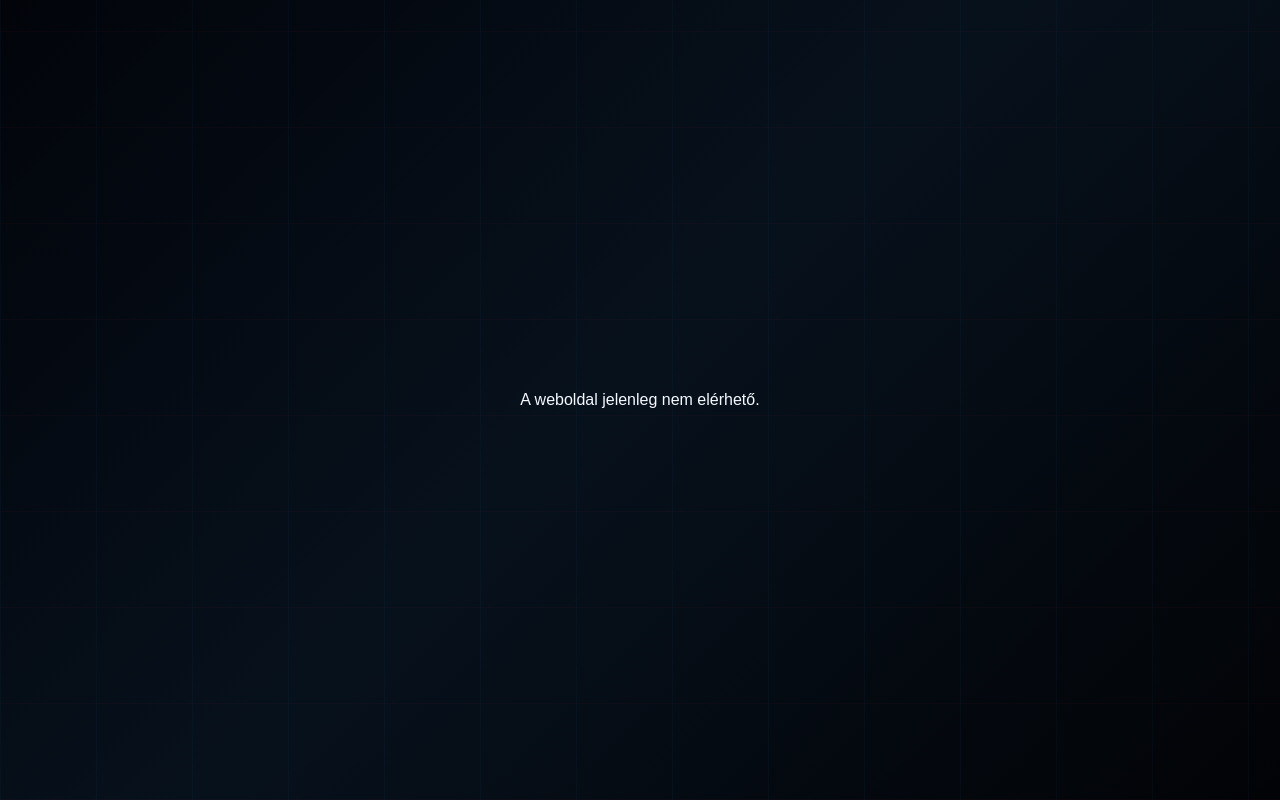
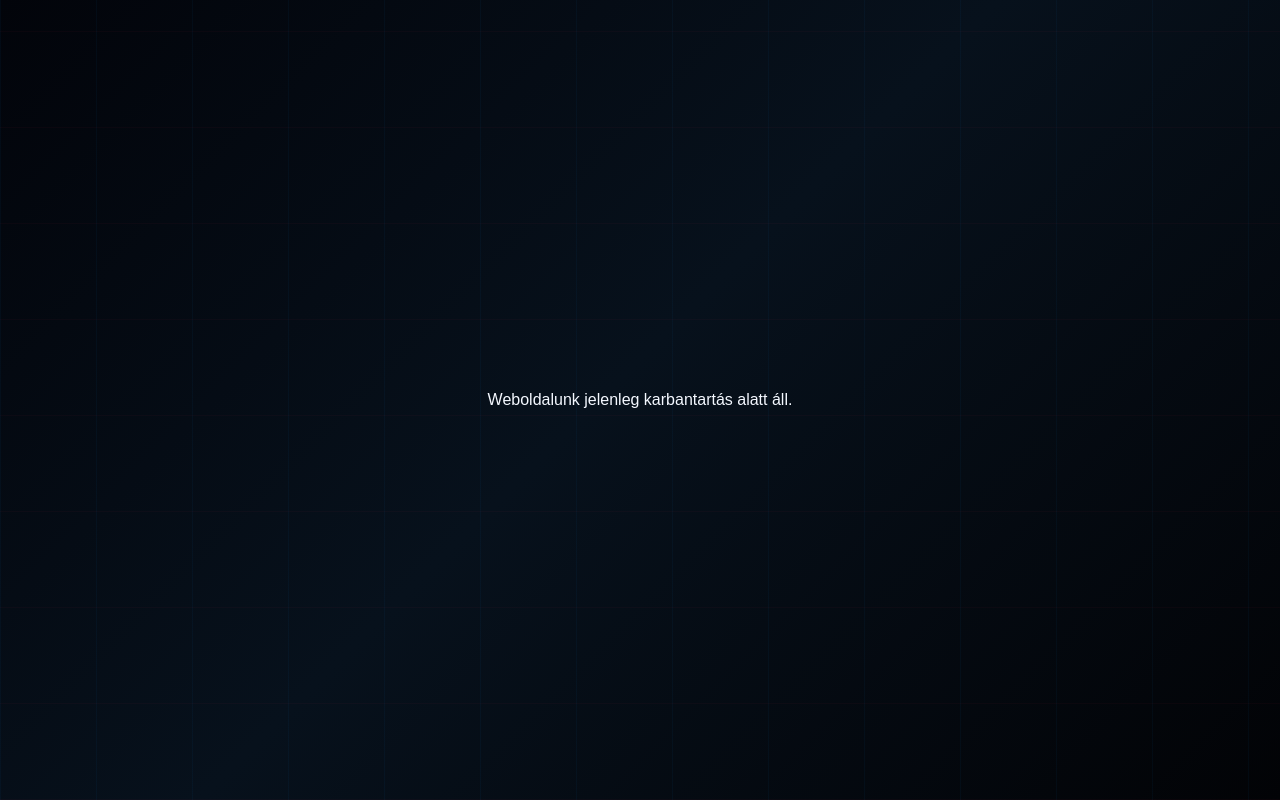
Before and after one commit to asokasa/Gombay_3D, a React (Vite) app in the folder frontend/: page / in a window 1280 px wide. Built offline with nearby package versions, Linux system fonts and the light colour scheme; a web font is replaced by a local one.

Commit message:
Update main.jsx

```diff
--- a/frontend/src/main.jsx
+++ b/frontend/src/main.jsx
@@ -11,7 +11,7 @@ function App() {
       justifyContent: "center",
       fontFamily: "Arial, sans-serif"
     }}>
-      A weboldal jelenleg nem elérhető.
+     Weboldalunk jelenleg karbantartás alatt áll.
     </div>
   );
 }
```
